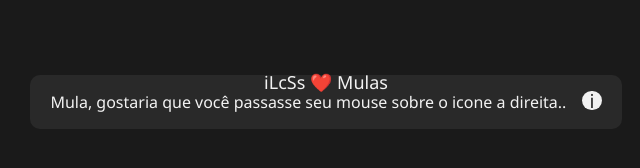
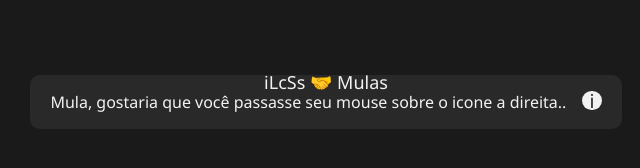
Before and after one commit to iLcSs1/AjudaMulas, a plain HTML site: page index.html in a window 1280 px wide. Shown: the part 306-474 px from the top of the page, 314-954 px from the left. Drawn offline with Linux system fonts and the light colour scheme.

Commit message:
Update index.html

```diff
--- a/index.html
+++ b/index.html
@@ -17,7 +17,7 @@
     </div>
   </div>
   <div class="signature">
-    <p>iLcSs ❤️ Mulas</p>
+    <p>iLcSs 🤝 Mulas</p>
   </div>
 </body>
 </html>
```
